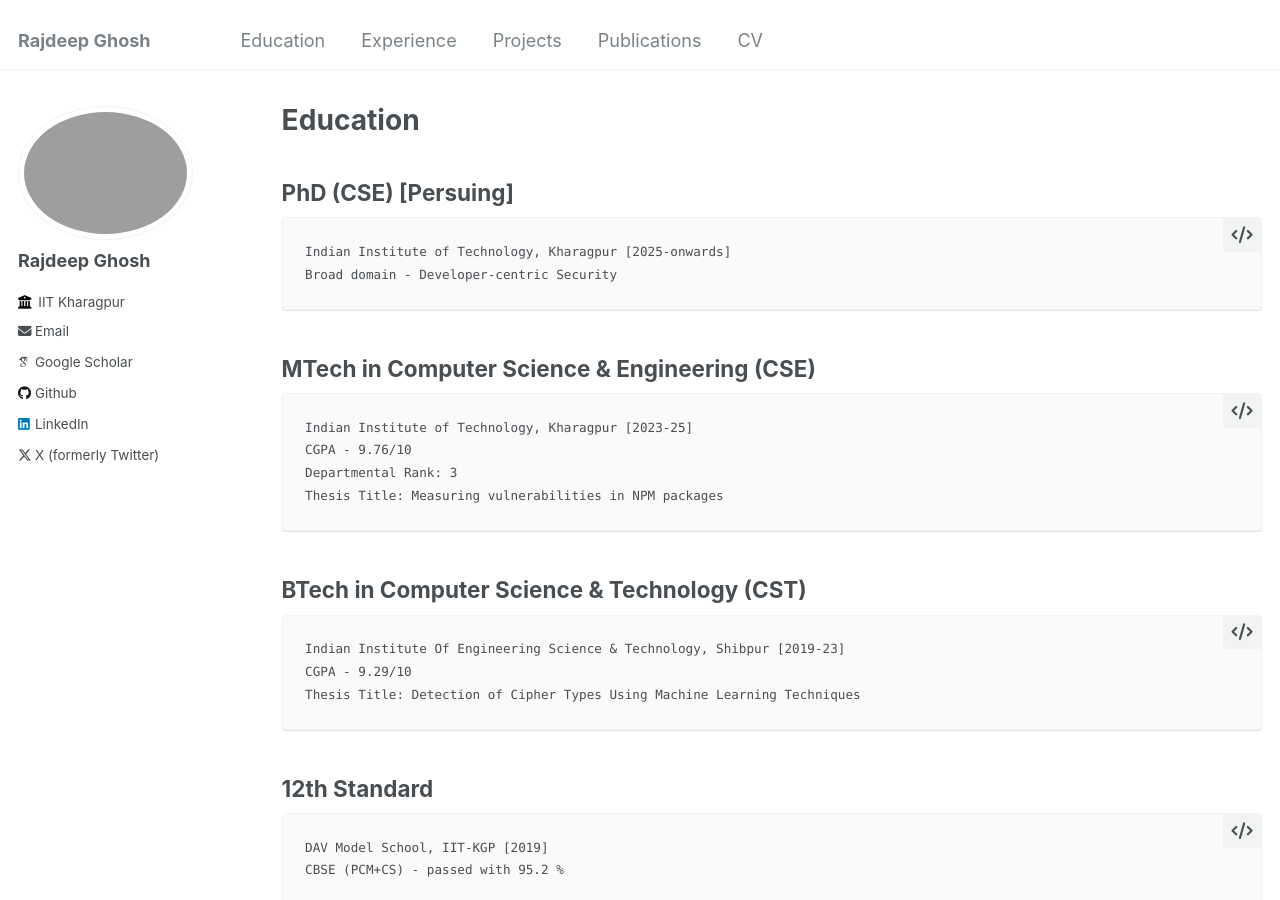
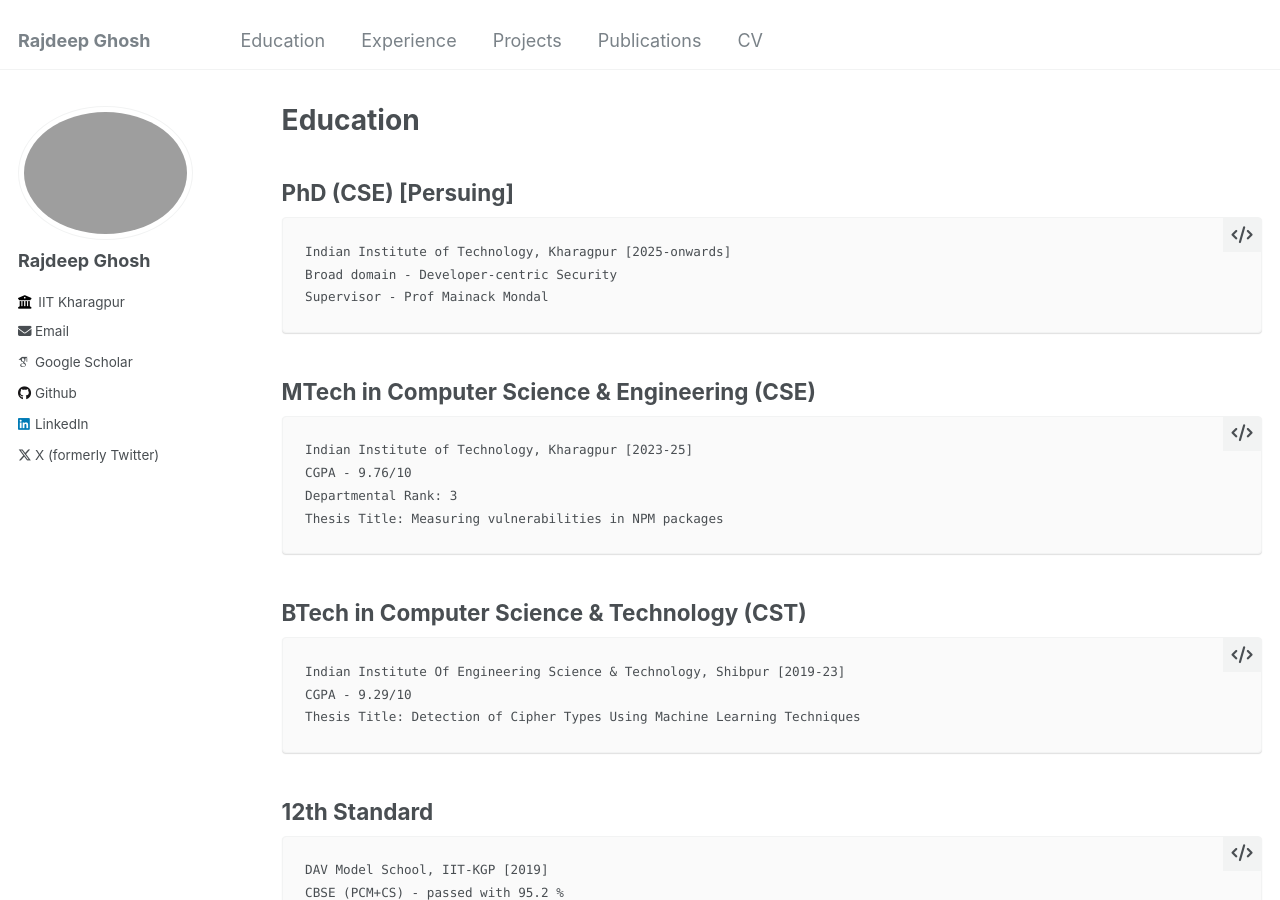
Before and after one commit to Rajdeep-G/Rajdeep-G.github.io, a Jekyll site: the page built from _pages/education.md, in a window 1280 px wide and 900 px high. Built offline with Jekyll 4.4.1, drawn with Linux system fonts in a browser that asks for light colours; some web fonts are replaced.

````diff
--- a/_pages/education.md
+++ b/_pages/education.md
@@ -9,6 +9,7 @@ permalink: /education/
 ```markdown
 Indian Institute of Technology, Kharagpur [2025-onwards]
 Broad domain - Developer-centric Security
+Supervisor - Prof Mainack Mondal
 ```
 
 ## MTech in Computer Science & Engineering (CSE)
````
